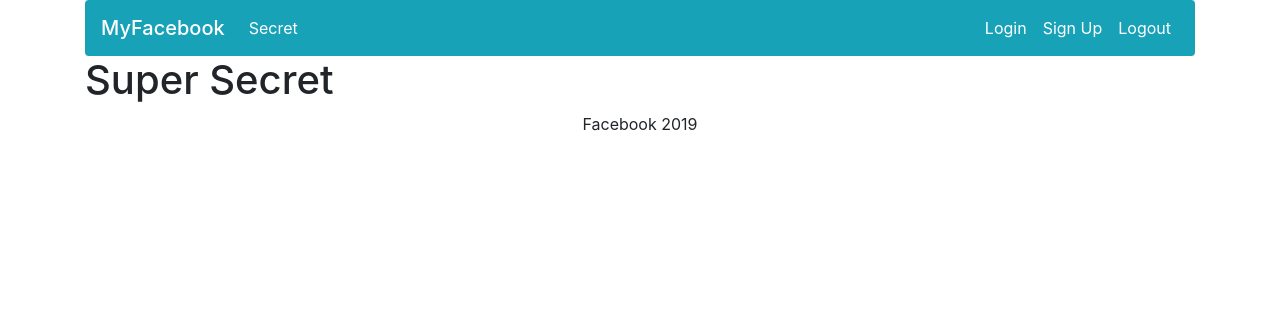
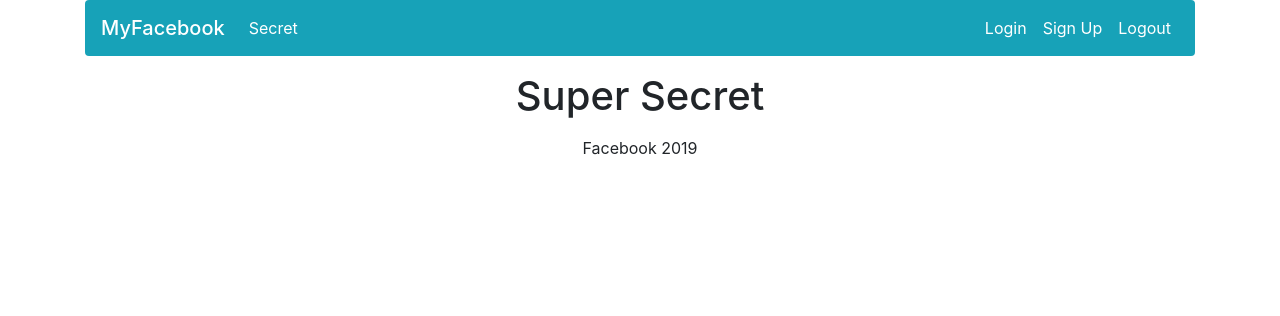
Before and after one commit to Nikolas9896/web_developer_boot_camp, a Node server app: page /secret in a window 1280 px wide. Shown: the top 316 px of the page. Run offline with Node 20, Linux system fonts and the light colour scheme; some libraries are stand-ins or nearby versions.

Commit message:
add text-center and margin y to the h1

```diff
--- a/AuthDemo/views/home.ejs
+++ b/AuthDemo/views/home.ejs
@@ -1,3 +1,3 @@
 <% include partials/header %>
-    <h1>YES THIS IS HOME!</h1>
+    <h1 class="text-center my-3">YES THIS IS HOME!</h1>
 <% include partials/footer %>
--- a/AuthDemo/views/register.ejs
+++ b/AuthDemo/views/register.ejs
@@ -4,12 +4,12 @@
 <form method="POST" action="/register">
     <div class="form-group">
         <label for="username">Username</label>
-        <input class="form-control"id="username" type="text" name="username" placeholder="username">
+        <input class="form-control" id="username" type="text" name="username" placeholder="username">
         <small class="form-text text-muted">Username should be unique</small>
     </div>
         <div class="form-group">
                 <label for="password">Password</label>
-                <input class="form-control"id="password" type="password" name="password" placeholder="password">
+                <input class="form-control" id="password" type="password" name="password" placeholder="password">
         </div>
         <div class="form-group text-center">
             <button class="btn btn-outline-info">Register</button>
--- a/AuthDemo/views/secret.ejs
+++ b/AuthDemo/views/secret.ejs
@@ -1,3 +1,3 @@
 <% include partials/header %>
-    <h1>Super Secret</h1>
+    <h1 class="text-center my-3">Super Secret</h1>
 <% include partials/footer %>
```
